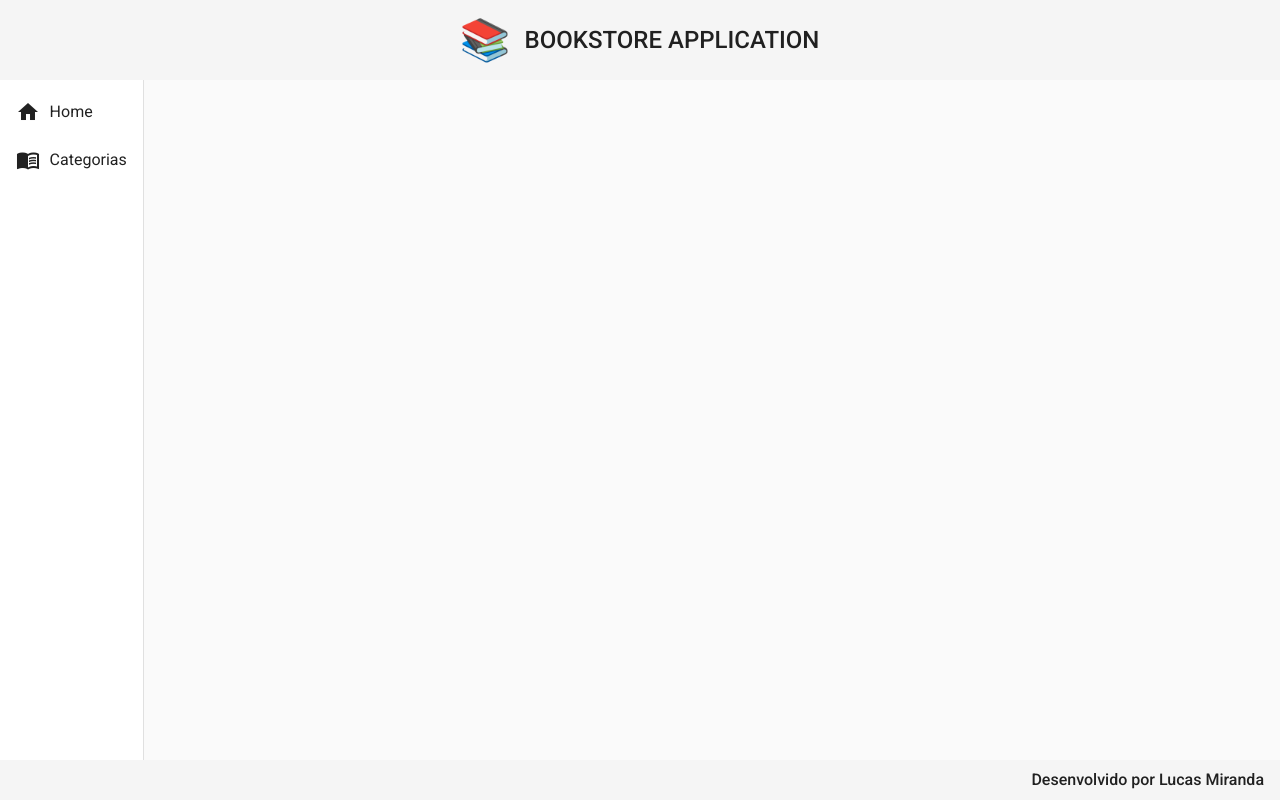
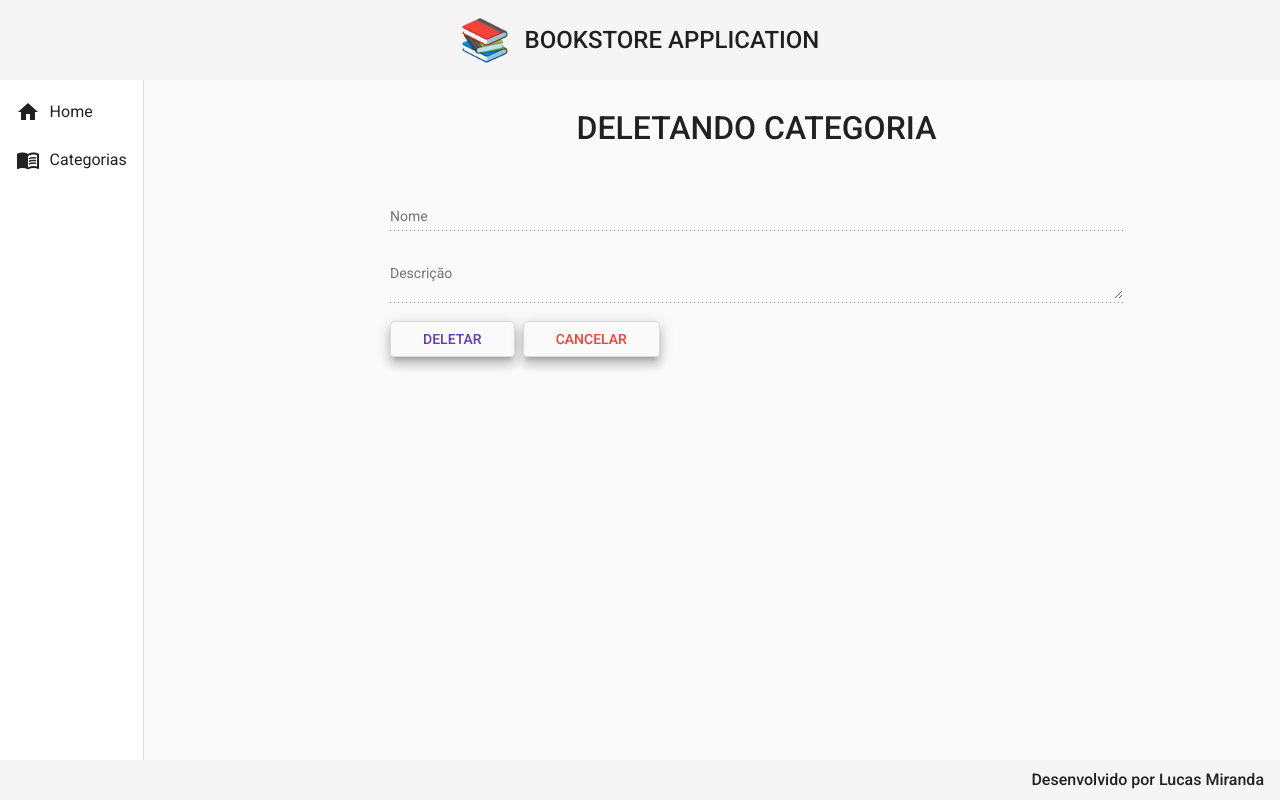
Before and after one commit to lucasg-mm/bookstore-front, an Angular app: page /categorias/delete/1 in a window 1280 px wide. Before the commit this address led to /. Built offline with nearby package versions, Linux system fonts and the light colour scheme; no server answers.

Commit message:
Added DELETE categoria

```diff
--- a/src/app/app-routing.module.ts
+++ b/src/app/app-routing.module.ts
@@ -1,6 +1,7 @@
 import { NgModule } from '@angular/core';
 import { RouterModule, Routes } from '@angular/router';
 import { CategoriaCreateComponent } from './components/views/categoria/categoria-create/categoria-create.component';
+import { CategoriaDeleteComponent } from './components/views/categoria/categoria-delete/categoria-delete.component';
 import { CategoriaReadComponent } from './components/views/categoria/categoria-read/categoria-read.component';
 import { HomeComponent } from './components/views/home/home.component';
 
@@ -16,6 +17,10 @@ const routes: Routes = [
   {
     path: 'categorias/create',
     component: CategoriaCreateComponent
+  },
+  {
+    path: 'categorias/delete/:id',
+    component: CategoriaDeleteComponent
   }
 ];
 
--- a/src/app/app.module.ts
+++ b/src/app/app.module.ts
@@ -22,6 +22,7 @@ import { FormsModule } from "@angular/forms";
 import { MatInputModule } from "@angular/material/input";
 import { MatFormFieldModule } from "@angular/material/form-field";
 import { MatSnackBarModule } from "@angular/material/snack-bar";
+import { CategoriaDeleteComponent } from './components/views/categoria/categoria-delete/categoria-delete.component';
 
 @NgModule({
   declarations: [
@@ -32,6 +33,7 @@ import { MatSnackBarModule } from "@angular/material/snack-bar";
     HomeComponent,
     CategoriaReadComponent,
     CategoriaCreateComponent,
+    CategoriaDeleteComponent,
   ],
   imports: [
     BrowserModule,
--- /dev/null
+++ b/src/app/components/views/categoria/categoria-delete/categoria-delete.component.css
@@ -0,0 +1,26 @@
+form {
+    text-align: center;
+    width: 70%;
+    margin: 2rem auto 0 auto;
+  }
+
+  h1{
+      font-size: 2rem;
+      font-weight: 500;
+      margin-bottom: 3rem;
+  }
+
+  .form{
+      width: 100%;
+  }
+
+  .buttons{
+      width: 100%;
+      text-align: start;
+  }
+
+  button{
+      margin-right: .5rem;
+      padding-right: 2rem;
+      padding-left: 2rem;
+  }
--- /dev/null
+++ b/src/app/components/views/categoria/categoria-delete/categoria-delete.component.html
@@ -0,0 +1,18 @@
+<form>
+    <h1>DELETANDO CATEGORIA</h1>
+
+    <mat-form-field class="form">
+        <mat-label>Nome</mat-label>
+        <input matInput [(ngModel)]="categoria.nome" type="text" name="nome" disabled>
+    </mat-form-field>
+
+    <mat-form-field class="form">
+        <mat-label>Descrição</mat-label>
+        <textarea matInput [(ngModel)]="categoria.descricao" type="text" name="descricao" disabled></textarea>
+    </mat-form-field>
+
+    <div class="buttons">
+        <button (click)="delete()" class="mat-elevation-z8" mat-stroked-button color="primary">DELETAR</button>
+        <button (click)="cancel()" class="mat-elevation-z8" mat-stroked-button color="warn">CANCELAR</button>
+    </div>
+</form>
--- /dev/null
+++ b/src/app/components/views/categoria/categoria-delete/categoria-delete.component.ts
@@ -0,0 +1,45 @@
+import { Component, OnInit } from '@angular/core';
+import { ActivatedRoute, Router } from '@angular/router';
+import { Categoria } from '../categoria-read/categoria.model';
+import { CategoriaService } from '../categoria.service';
+
+@Component({
+  selector: 'app-categoria-delete',
+  templateUrl: './categoria-delete.component.html',
+  styleUrls: ['./categoria-delete.component.css']
+})
+export class CategoriaDeleteComponent implements OnInit {
+
+  categoria: Categoria = {
+    id: '',
+    nome: '',
+    descricao: ''
+  }
+
+  constructor(private service: CategoriaService, private route: ActivatedRoute, private router: Router) { }
+
+  ngOnInit(): void {
+    this.categoria.id = this.route.snapshot.paramMap.get('id')!;
+    this.findById();
+  }
+
+  findById(): void{
+    this.service.findById(this.categoria.id!).subscribe((resposta) => {
+      this.categoria = resposta;
+      console.log(this.categoria);
+    });
+  }
+
+  delete(): void{
+    this.service.delete(this.categoria.id!).subscribe((resposta) => {
+      this.router.navigate(["categorias"]);
+      this.service.mensagem("Categoria deletada com sucesso!");
+    }, err => {
+      this.service.mensagem(err.error.error)
+    });
+  }
+
+  cancel(): void{
+    this.router.navigate(["categorias"]);
+  }
+}
--- a/src/app/components/views/categoria/categoria-read/categoria-read.component.html
+++ b/src/app/components/views/categoria/categoria-read/categoria-read.component.html
@@ -45,7 +45,7 @@
                             edit
                         </i>
                     </a>
-                    <a class="delete" href="#">
+                    <a class="delete" routerLink="delete/{{ row.id }}" href="#">
                         <i class="material-icons">
                             delete
                         </i>
--- a/src/app/components/views/categoria/categoria.service.ts
+++ b/src/app/components/views/categoria/categoria.service.ts
@@ -1,35 +1,44 @@
-import { validateVerticalPosition } from '@angular/cdk/overlay';
-import { HttpClient } from '@angular/common/http';
-import { Injectable } from '@angular/core';
-import { MatSnackBar } from '@angular/material/snack-bar';
-import { Observable } from 'rxjs';
-import { environment } from 'src/environments/environment';
-import { Categoria } from './categoria-read/categoria.model';
+import { validateVerticalPosition } from "@angular/cdk/overlay";
+import { HttpClient } from "@angular/common/http";
+import { Injectable } from "@angular/core";
+import { MatSnackBar } from "@angular/material/snack-bar";
+import { Observable } from "rxjs";
+import { environment } from "src/environments/environment";
+import { Categoria } from "./categoria-read/categoria.model";
 
 @Injectable({
-  providedIn: 'root'
+  providedIn: "root",
 })
 export class CategoriaService {
-
   baseUrl: String = environment.baseUrl;
 
-  constructor(private http: HttpClient, private _snack: MatSnackBar) {  }
+  constructor(private http: HttpClient, private _snack: MatSnackBar) {}
 
-  findAll(): Observable<Categoria[]>{
-    const url  = `${this.baseUrl}/categorias`;
+  findAll(): Observable<Categoria[]> {
+    const url = `${this.baseUrl}/categorias`;
     return this.http.get<Categoria[]>(url);
   }
 
-  create(categoria: Categoria): Observable<Categoria>{
+  findById(id: String): Observable<Categoria> {
+    const url = `${this.baseUrl}/categorias/${id}`;
+    return this.http.get<Categoria>(url);
+  }
+
+  create(categoria: Categoria): Observable<Categoria> {
     const url = `${this.baseUrl}/categorias`;
     return this.http.post<Categoria>(url, categoria);
   }
 
-  mensagem(str: String): void{
-    this._snack.open(`${str}`, 'OK', {
-      horizontalPosition: 'end',
-      verticalPosition: 'top',
-      duration: 3000
-    })
+  delete(id: String): Observable<void>{
+    const url = `${this.baseUrl}/categorias/${id}`;
+    return this.http.delete<void>(url);
+  }
+
+  mensagem(str: String): void {
+    this._snack.open(`${str}`, "OK", {
+      horizontalPosition: "end",
+      verticalPosition: "top",
+      duration: 3000,
+    });
   }
 }
```
